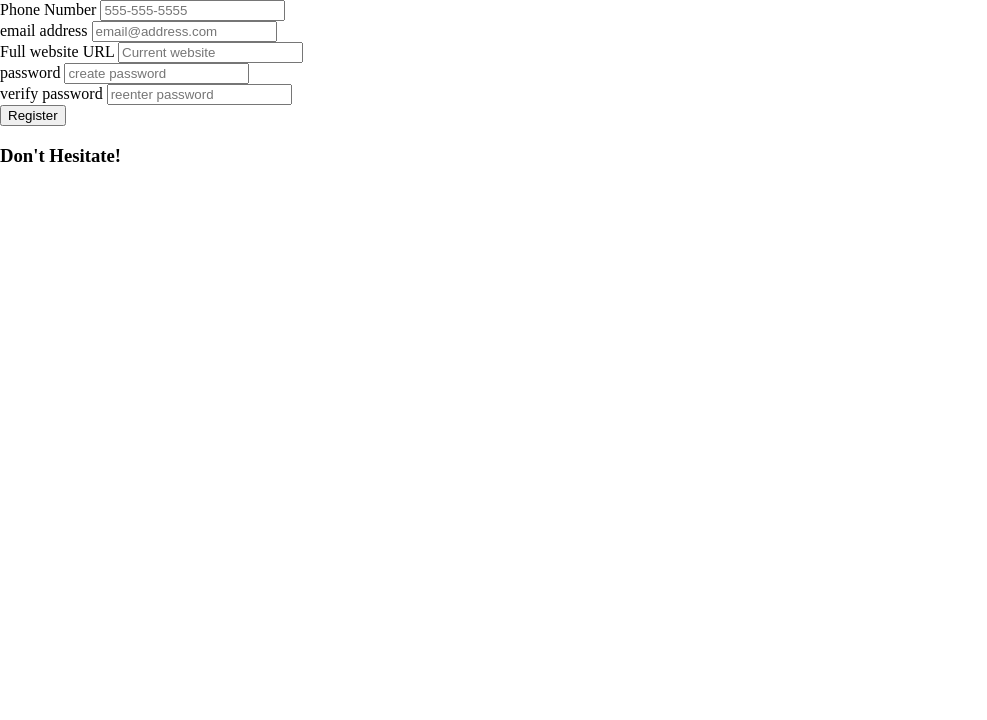
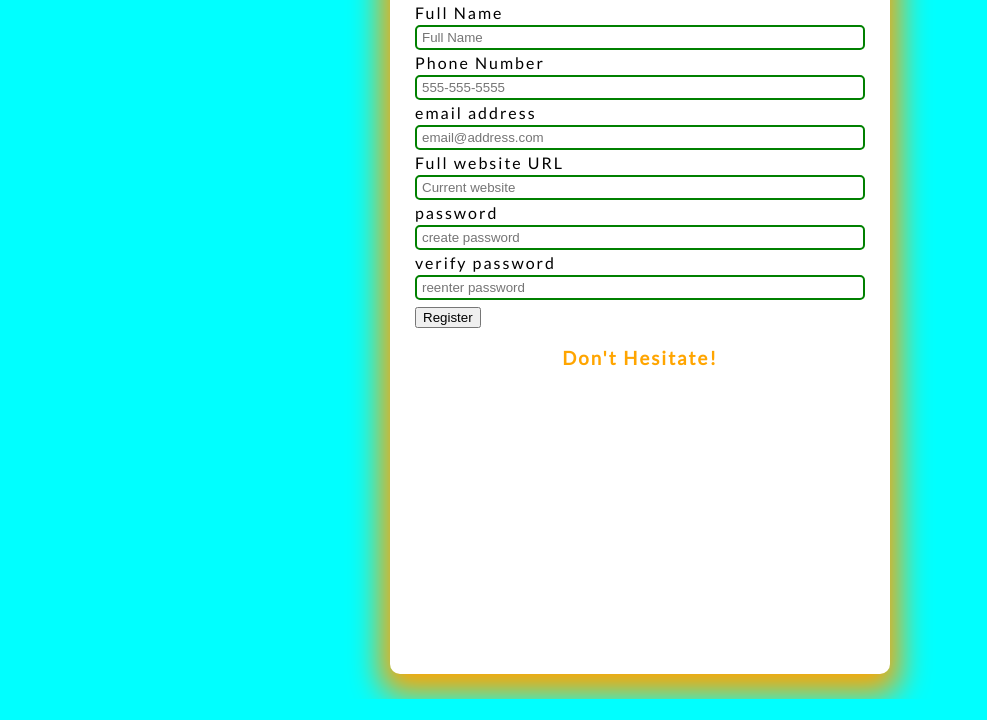
Before and after one commit to monfrair/form-validation, a plain HTML site: page index.html in a window 1280 px wide. Shown: the part 101-821 px from the top of the page, without its empty margins (0-987 px from the left). After the commit the page ends 800 px from the top, so only its background shows below. Drawn offline with Linux system fonts and the light colour scheme.

Commit message:
styling form inputs
styled the input forms

```diff
--- a/index.html
+++ b/index.html
@@ -5,7 +5,10 @@
 		<meta name="viewport" content="width=device-width, initial-scale=1.0" />
 		<title>Form Validator</title>
 		<link rel="icon" type="image/png" href="favicon.png" />
-
+		<link
+			href="https://fonts.googleapis.com/css2?family=Lato&display=swap"
+			rel="stylesheet"
+		/>
 		<link rel="stylesheet" href="style.css" />
 	</head>
 	<body>
--- a/style.css
+++ b/style.css
@@ -1,9 +1,58 @@
-
 html {
-  box-sizing: border-box;
+	box-sizing: border-box;
 }
 
 body {
-  margin: 0;
-  min-height: 100vh;
+	margin: 0;
+	min-height: 100vh;
+	font-family: 'Lato', Arial, Helvetica, sans-serif;
+	letter-spacing: 2px;
+	display: flex;
+	align-items: center;
+	justify-content: center;
+	background: aqua;
 }
+
+.container {
+	width: 500px;
+	height: 750px;
+	background-color: white;
+	display: flex;
+	flex-direction: column;
+	align-items: center;
+	border-radius: 10px;
+	box-shadow: 0 10px 30px 10px orange;
+}
+h1 {
+	color: orange;
+}
+h3 {
+	color: orange;
+}
+/* form styling */
+form {
+	width: 90%;
+}
+.form-group {
+	height: 50px;
+}
+label {
+	position: relative;
+	bottom: 3px;
+}
+input {
+	width: 100%;
+	height: 25px;
+	padding: 5px;
+	border: 1px solid black;
+	border-radius: 5px;
+	outline: none;
+	box-sizing: border-box;
+	transition: all 0.3s;
+}
+input:valid {
+	border: 2px solid green;
+}
+input:invalid {
+	border: 2px solid red;
+}
```
